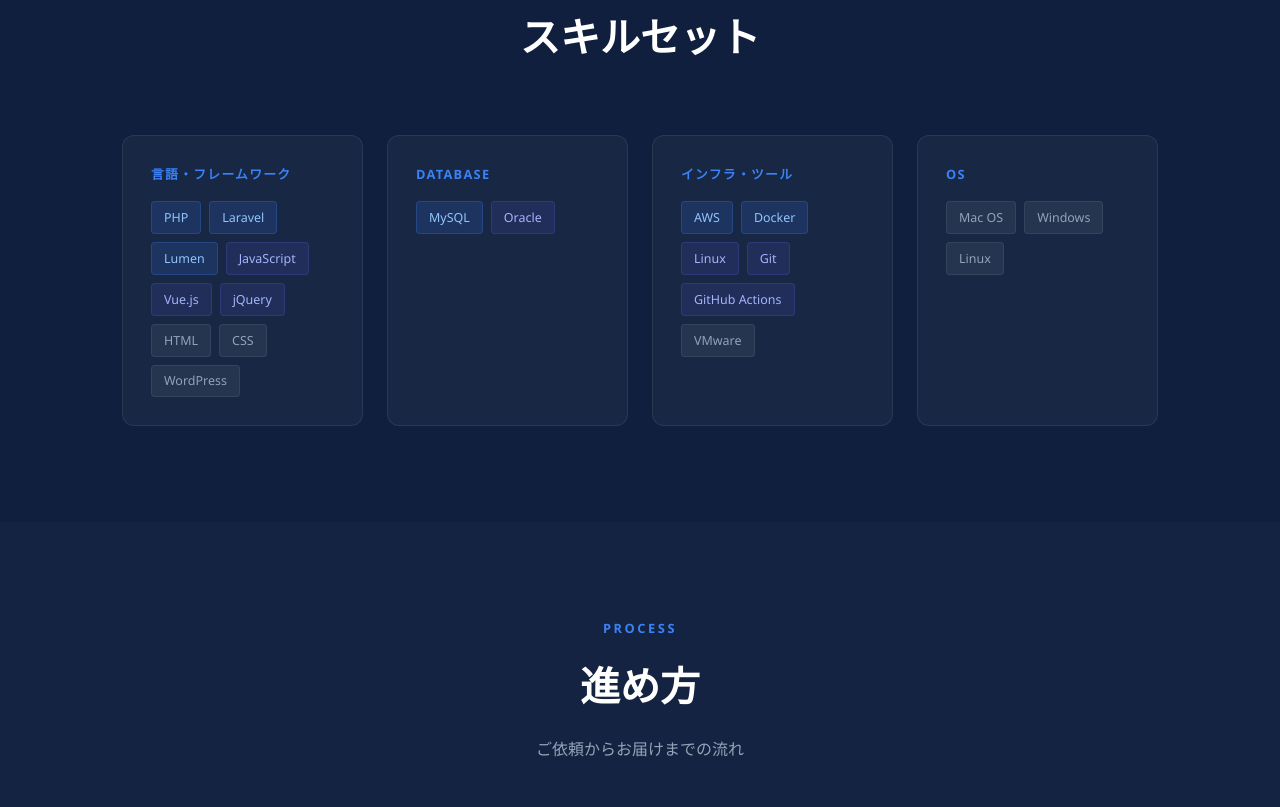
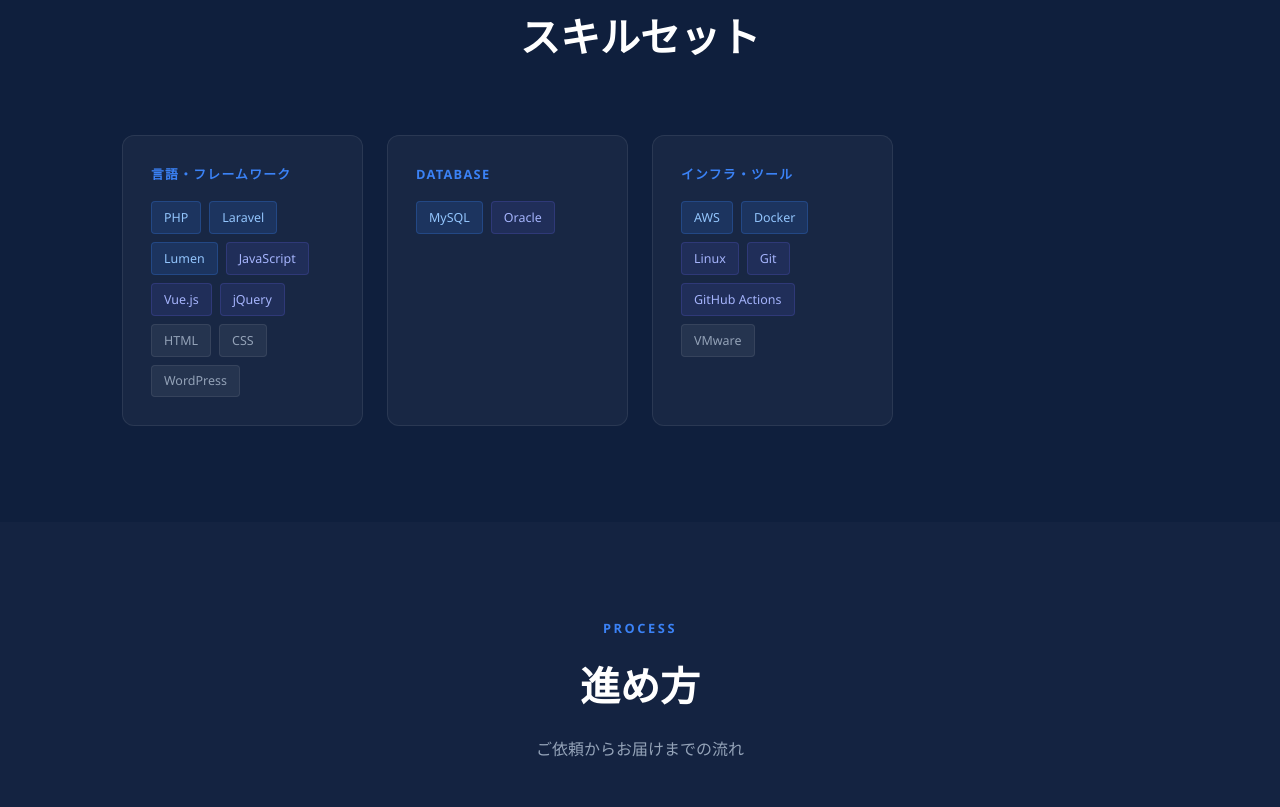
Before and after one commit to tkmtfnk-byte/portfolio, a plain HTML site: page src/index.html in a window 1280 px wide. Shown: the part 1853-2660 px from the top of the page. Drawn offline with nearby package versions, Linux system fonts and the light colour scheme.

Commit message:
remove OS skill card, update footer year

```diff
--- a/src/index.html
+++ b/src/index.html
@@ -216,14 +216,6 @@
               <span class="tag tag-secondary">Git</span>
               <span class="tag tag-secondary">GitHub Actions</span>
               <span class="tag tag-neutral">VMware</span>
-            </div>
-          </div>
-          <div class="skill-card">
-            <h3 class="skill-cat">OS</h3>
-            <div class="skill-tags">
-              <span class="tag tag-neutral">Mac OS</span>
-              <span class="tag tag-neutral">Windows</span>
-              <span class="tag tag-neutral">Linux</span>
             </div>
           </div>
         </div>
@@ -509,7 +501,7 @@
   <!-- フッター -->
   <footer id="footer">
     <div class="container">
-      <p class="footer-copy">© 2025 T.S. All rights reserved.</p>
+      <p class="footer-copy">© 2026 T.S. All rights reserved.</p>
     </div>
   </footer>
 
```
